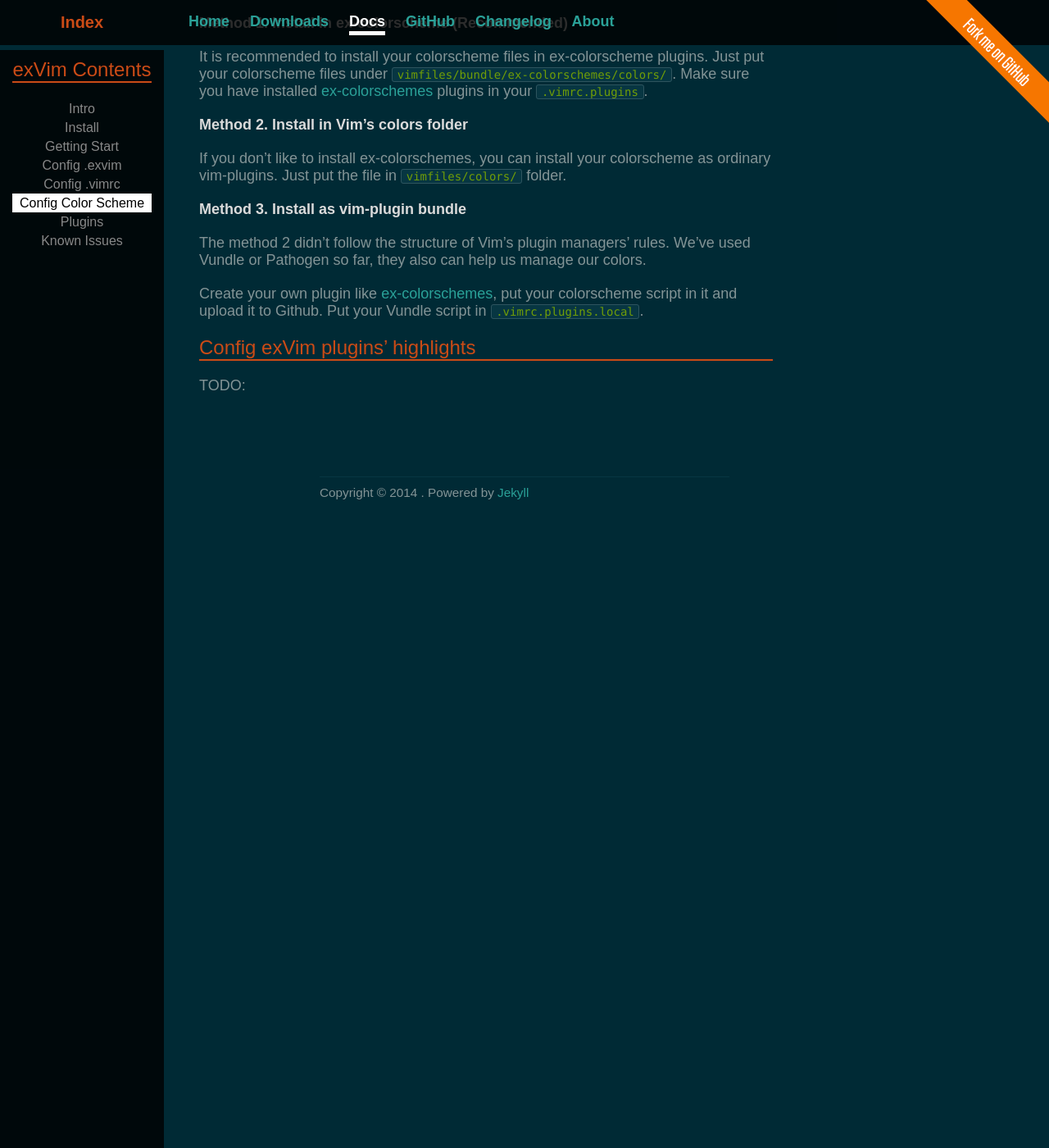
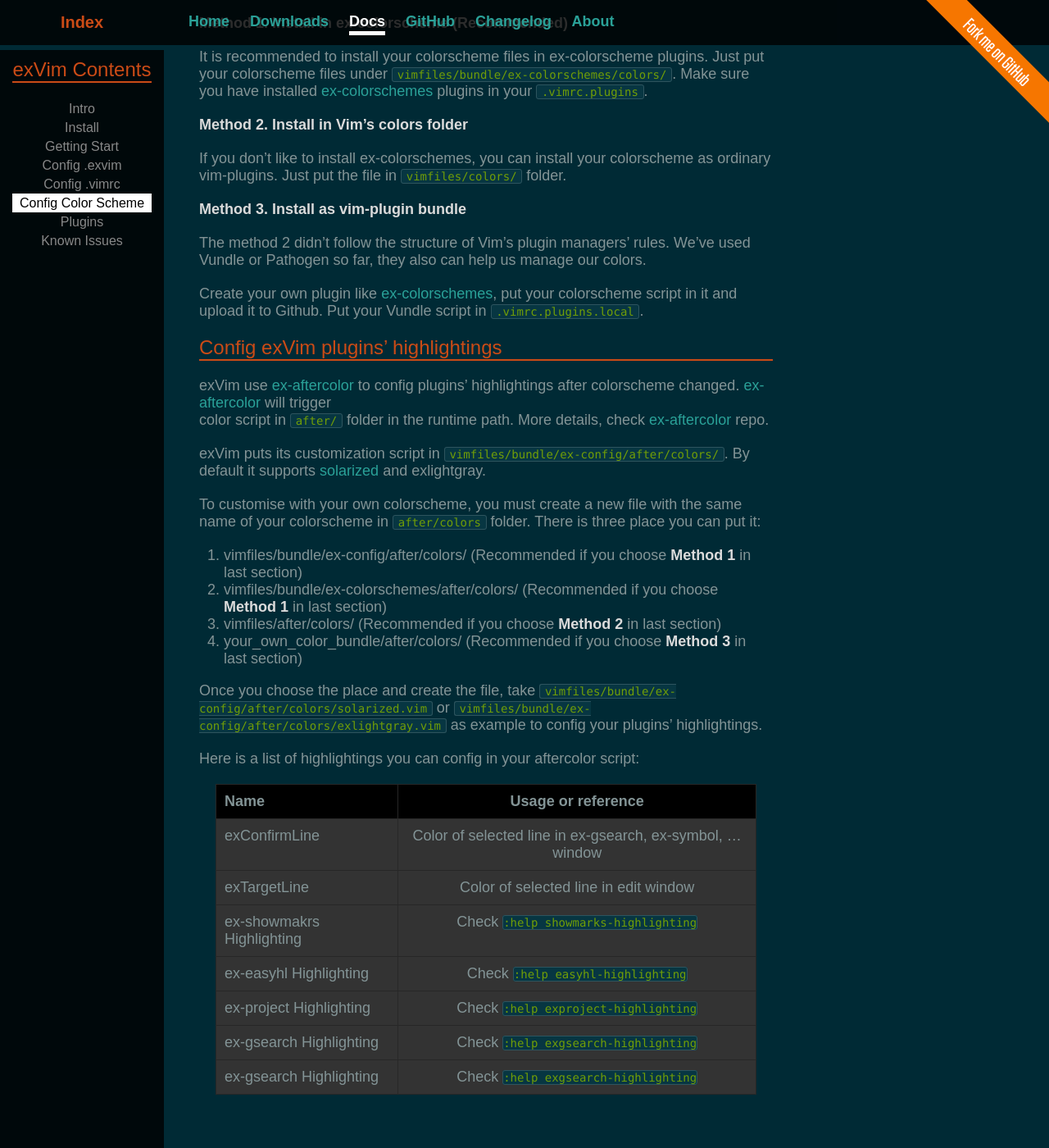
Before and after one commit to exvim/exvim.github.io, a Jekyll site: the page built from docs/config-colorscheme.md, in a window 1280 px wide and 1400 px high, scrolled down 297 px. Shown: the whole window at 82% size. Built offline with Jekyll 4.4.1, drawn with Linux system fonts in a browser that asks for light colours; Markdown is read by kramdown in place of the engine named in the settings.

Commit message:
add document of config-colorscheme

```diff
--- a/assets/css/style.css
+++ b/assets/css/style.css
@@ -69,7 +69,7 @@
 sup { vertical-align: super; font-size: 0.85em; }
 sub { vertical-align: sub; font-size: 0.85em; }
 
-p code, li code {
+p code, li code, td code {
     font-family: Consolas, "Liberation Mono", Courier, monospace;
     font-size: 14px;
     background-color: #073642;
--- a/docs/config-colorscheme.md
+++ b/docs/config-colorscheme.md
@@ -32,6 +32,35 @@
 Create your own plugin like [ex-colorschemes](https://github.com/exvim/ex-colorschemes), put your
 colorscheme script in it and upload it to Github. Put your Vundle script in `.vimrc.plugins.local`.
 
-## Config exVim plugins' highlights
+## Config exVim plugins' highlightings
 
-TODO:
+exVim use [ex-aftercolor](https://github.com/exvim/ex-aftercolors) to config plugins' highlightings
+after colorscheme changed. [ex-aftercolor](https://github.com/exvim/ex-aftercolors) will trigger
+color script in `after/` folder in the runtime path. More details, check
+[ex-aftercolor](https://github.com/exvim/ex-aftercolors) repo.
+
+exVim puts its customization script in `vimfiles/bundle/ex-config/after/colors/`. By default
+it supports [solarized](https://github.com/altercation/vim-colors-solarized) and exlightgray.
+
+To customise with your own colorscheme, you must create a new file with the same name of your
+colorscheme in `after/colors` folder. There is three place you can put it:
+
+1. vimfiles/bundle/ex-config/after/colors/ (Recommended if you choose **Method 1** in last section)
+1. vimfiles/bundle/ex-colorschemes/after/colors/ (Recommended if you choose **Method 1** in last section)
+1. vimfiles/after/colors/ (Recommended if you choose **Method 2** in last section)
+1. your_own_color_bundle/after/colors/ (Recommended if you choose **Method 3** in last section)
+
+Once you choose the place and create the file, take `vimfiles/bundle/ex-config/after/colors/solarized.vim`
+or `vimfiles/bundle/ex-config/after/colors/exlightgray.vim` as example to config your plugins' highlightings.
+
+Here is a list of highlightings you can config in your aftercolor script:
+
+| Name | Usage or reference |
+| :---- | :----: |
+| exConfirmLine | Color of selected line in ex-gsearch, ex-symbol, ... window |
+| exTargetLine | Color of selected line in edit window |
+| ex-showmakrs Highlighting | Check `:help showmarks-highlighting` |
+| ex-easyhl Highlighting | Check `:help easyhl-highlighting` |
+| ex-project Highlighting | Check `:help exproject-highlighting` |
+| ex-gsearch Highlighting | Check `:help exgsearch-highlighting` |
+| ex-gsearch Highlighting | Check `:help exgsearch-highlighting` |
```
